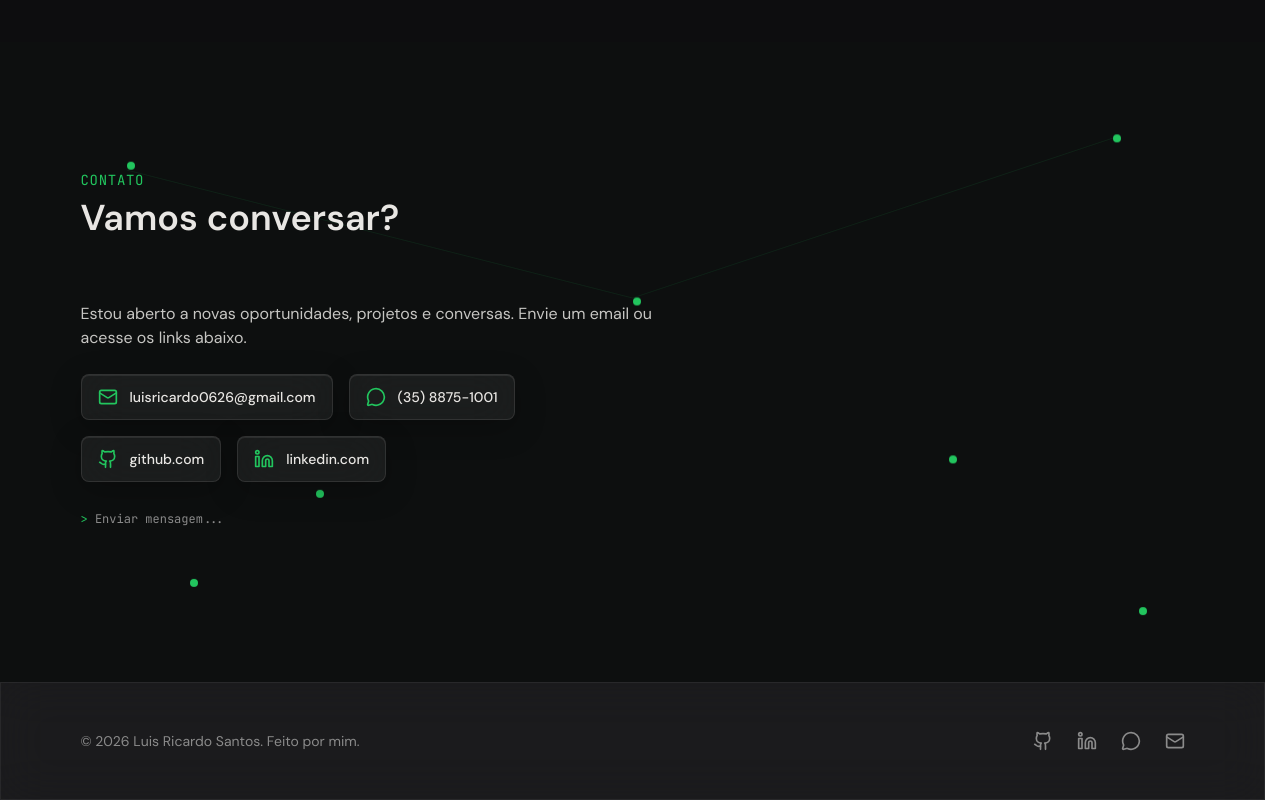
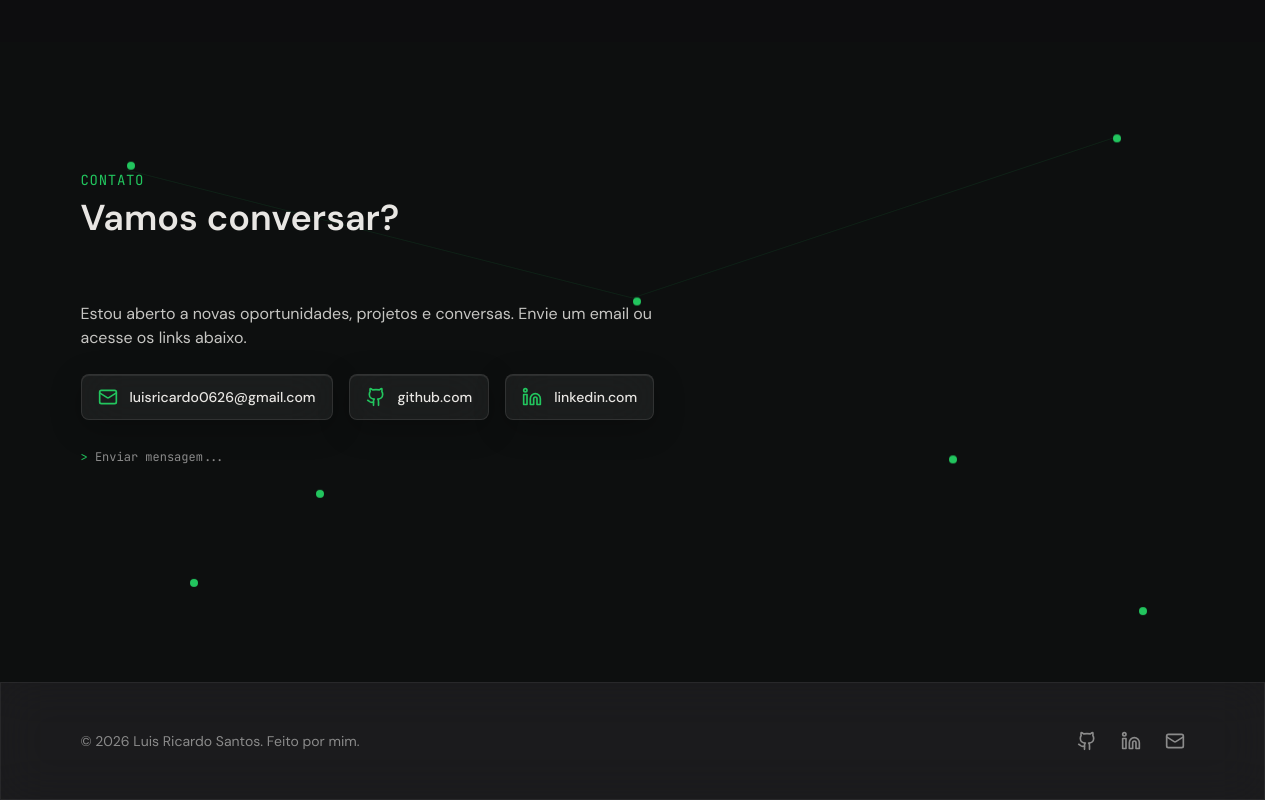
Before and after one commit to luisricar-do/me, a React (Vite) app: page / in a window 1280 px wide. Shown: the part 7827-8627 px from the top of the page. Built offline with nearby package versions, Linux system fonts and the light colour scheme.

Commit message:
Remove WhatsApp links from Footer and Contact sections, and delete WhatsApp number from site data for a cleaner social media presentation.

```diff
--- a/src/components/layout/Footer.jsx
+++ b/src/components/layout/Footer.jsx
@@ -1,11 +1,10 @@
 import { motion } from "framer-motion"
-import { Github, Linkedin, Mail, MessageCircle } from "lucide-react"
+import { Github, Linkedin, Mail } from "lucide-react"
 import { site } from "../../data/site"
 
 const social = [
   { href: site.github, icon: Github, label: "GitHub" },
   { href: site.linkedin, icon: Linkedin, label: "LinkedIn" },
-  { href: `https://wa.me/${site.whatsapp}`, icon: MessageCircle, label: "WhatsApp" },
   { href: `mailto:${site.email}`, icon: Mail, label: "Email" },
 ]
 
--- a/src/components/sections/Contact.jsx
+++ b/src/components/sections/Contact.jsx
@@ -1,12 +1,11 @@
 import { useRef, useState, useEffect } from "react"
 import { motion, useScroll, useTransform } from "framer-motion"
-import { Mail, Github, Linkedin, MessageCircle } from "lucide-react"
+import { Mail, Github, Linkedin } from "lucide-react"
 import { SectionTitle } from "../ui/SectionTitle"
 import { site } from "../../data/site"
 
 const links = [
   { href: `mailto:${site.email}`, icon: Mail, label: "Email", text: site.email },
-  { href: `https://wa.me/${site.whatsapp}`, icon: MessageCircle, label: "WhatsApp", text: "(35) 8875-1001" },
   { href: site.github, icon: Github, label: "GitHub", text: "github.com" },
   { href: site.linkedin, icon: Linkedin, label: "LinkedIn", text: "linkedin.com" },
 ]
--- a/src/data/site.js
+++ b/src/data/site.js
@@ -2,7 +2,6 @@ export const site = {
   name: "Luis Ricardo Santos",
   tagline: "Software Engineer · Cloud Architect · DevOps",
   email: "luisricardo0626@gmail.com",
-  whatsapp: "553588751001",
   github: "https://github.com/luisricar-do",
   linkedin: "https://linkedin.com/in/luisricar-do",
 }
```
